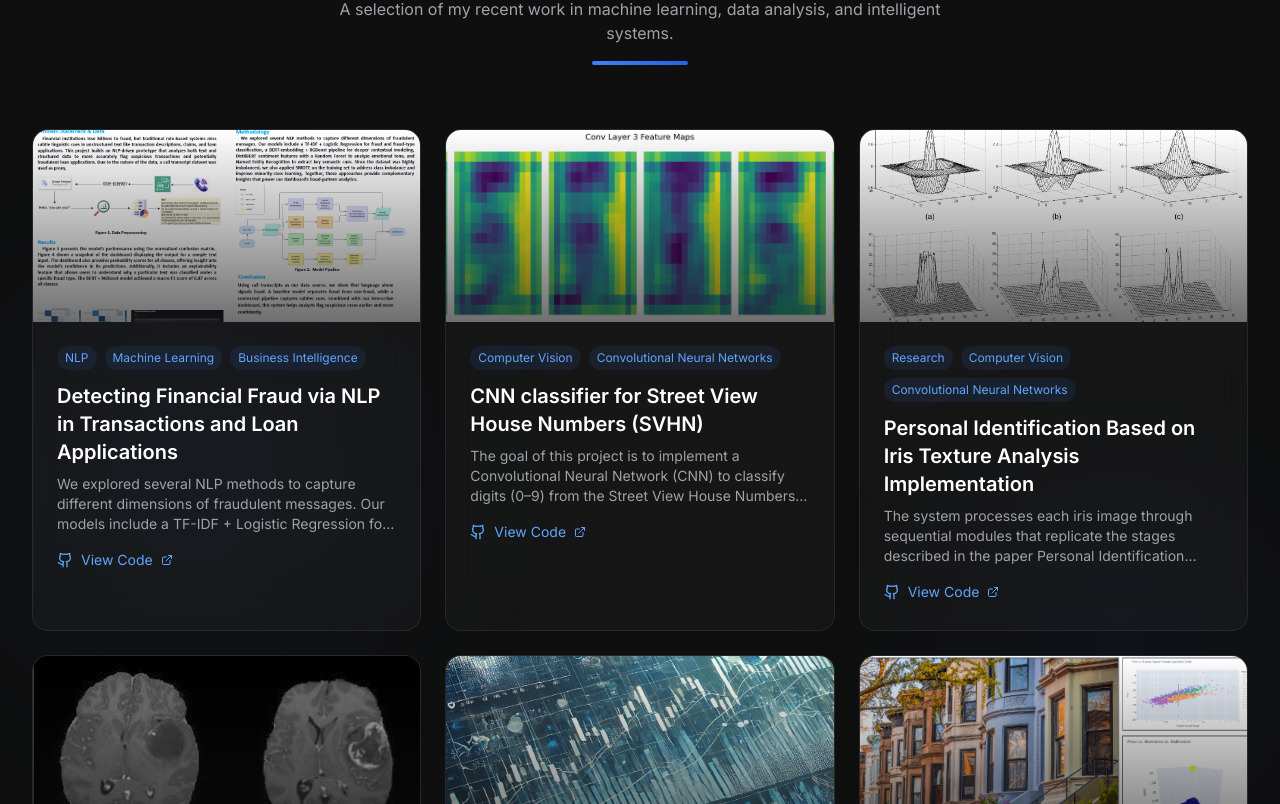
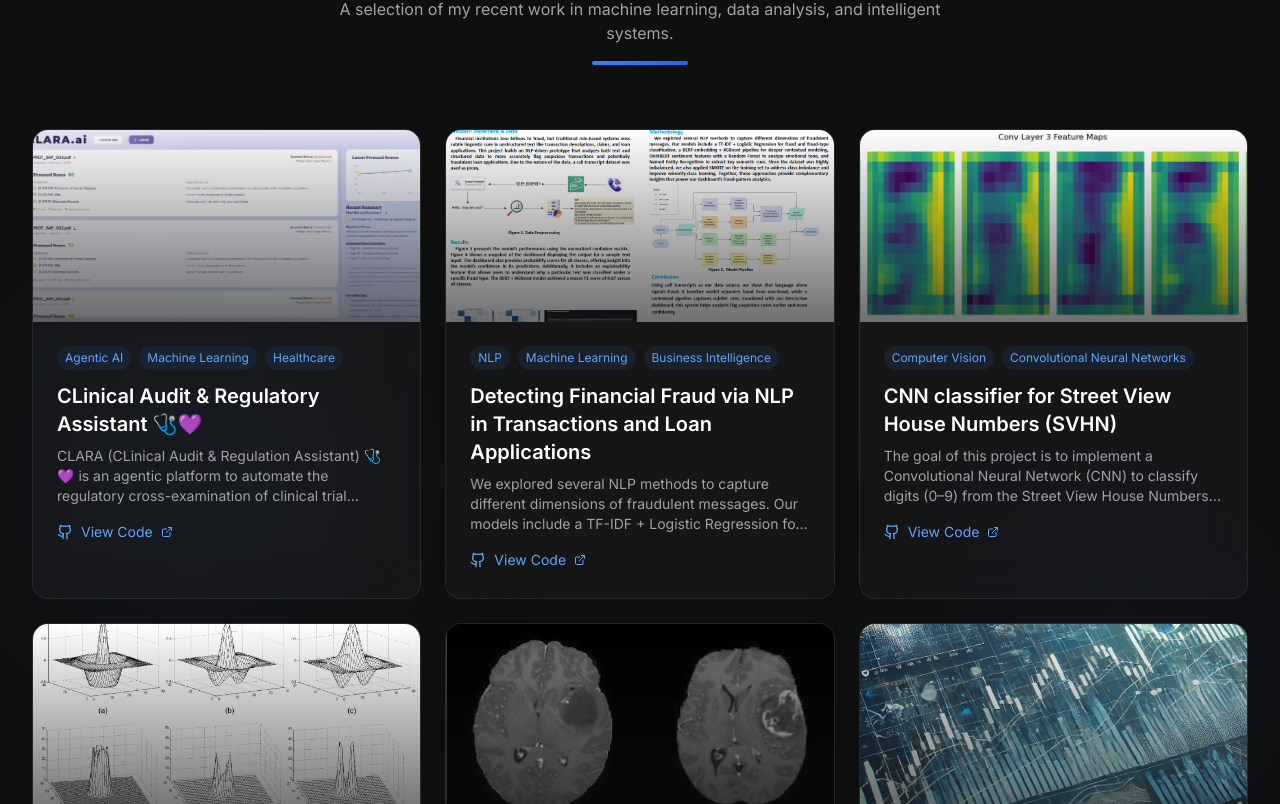
Before and after one commit to Once28/my-portfolio, a React (Vite) app: page / in a window 1280 px wide. Shown: the part 2396-3200 px from the top of the page. Built offline with nearby package versions, Linux system fonts and the light colour scheme.

Commit message:
feat: updated with clara

```diff
--- a/src/sections/Projects.tsx
+++ b/src/sections/Projects.tsx
@@ -140,12 +140,20 @@ const projects: Project[] = [
     link: 'https://github.com/Once28/CNN-classifier-for-Street-View-House-Numbers-SVHN'
   },
   {
-    id: 1,
+    id: 17,
     title: 'Detecting Financial Fraud via NLP in Transactions and Loan Applications',
     image: '/detecting-financial-fraud-using-nlp.png',
     tags: ['NLP', 'Machine Learning', 'Business Intelligence'],
     description: 'We explored several NLP methods to capture different dimensions of fraudulent messages. Our models include a TF-IDF + Logistic Regression for fraud and fraud-type classification, a BERT-embedding + XGBoost pipeline for deeper contextual modeling, DistilBERT sentiment features with a Random Forest to analyze emotional tone, and Named Entity Recognition to extract key semantic cues. Since the dataset was highly imbalanced, we also applied SMOTE on the training set to address class imbalance and improve minority-class learning. Together, these approaches provide complementary insights that power our dashboard’s fraud-pattern analytics.',
     link: 'https://github.com/pranavbidve/Detecting-Financial-Fraud-via-NLP-in-Transactions-and-Loan-Applications'
+  },
+  {
+    id: 18,
+    title: 'CLinical Audit & Regulatory Assistant 🩺💜',
+    image: '/clara.png',
+    tags: ['Agentic AI', 'Machine Learning', 'Healthcare'],
+    description: 'CLARA (CLinical Audit & Regulation Assistant) 🩺💜 is an agentic platform to automate the regulatory cross-examination of clinical trial protocols, ensuring alignment with federal regulations and global ethical standards. Beyond the acronym, the name - “Clara” - comes from the Latin clarus, meaning clear or bright. This reinforces what we stand for: clarity in complex decisions, trust in high-stakes clinical environments, and a human presence within AI that feels supportive rather than technical. In healthcare, intelligence must be clear, reliable, and approachable — and CLARA embodies all three.',
+    link: 'https://www.kaggle.com/competitions/med-gemma-impact-challenge/writeups/new-writeup-1771403728540'
   }
 ];
 
```
Also changed, not shown: public/clara.png (added).
